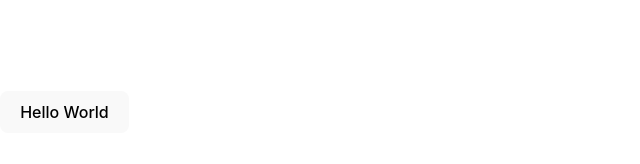
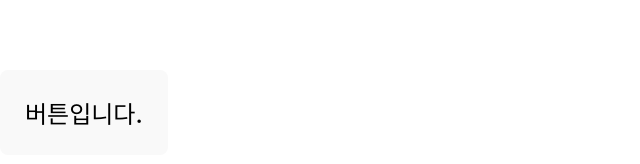
Before and after one commit to hackton-assemble/Frontend, a React (Vite) app: page / in a window 1280 px wide. Shown: the part 288-452 px from the top of the page, without its empty margins (0-640 px from the left). Built offline with nearby package versions, Linux system fonts and the light colour scheme.

Commit message:
feat: styled-components 테스트

```diff
--- a/src/App.tsx
+++ b/src/App.tsx
@@ -1,7 +1,14 @@
+import styled from "styled-components";
+
+const Button = styled.button`
+  padding: 24px;
+  font-size: 24px;
+`
+
 const App = () => {
   return (
     <div>
-      <button>Hello World</button>
+      <Button>버튼입니다.</Button>
     </div>
   );
 };
```
